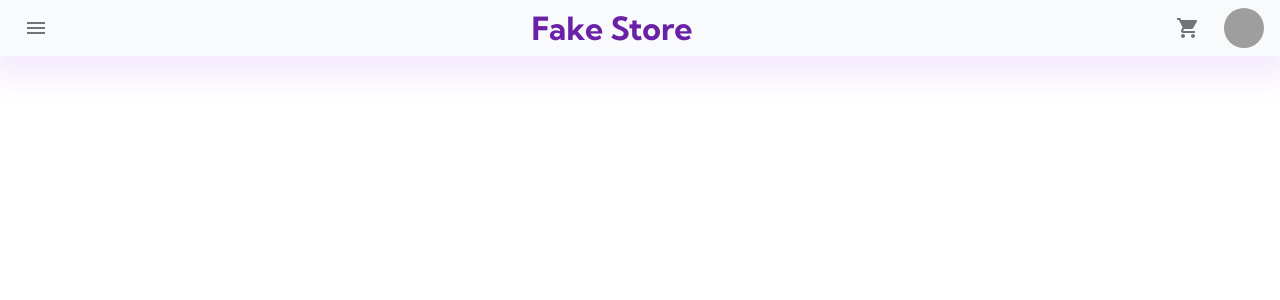
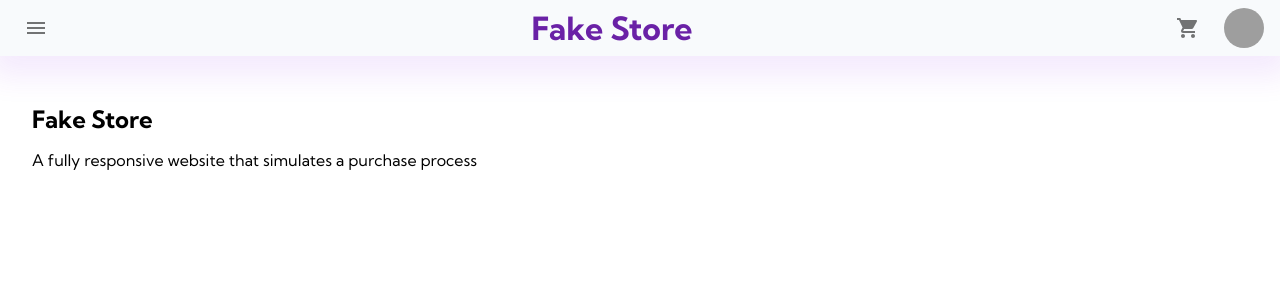
Before and after one commit to vieira-a/fake-store-react, a React (Vite) app: page / in a window 1280 px wide. Shown: the top 300 px of the page. Built offline with nearby package versions, Linux system fonts and the light colour scheme; grey boxes are pictures that could not be loaded.

Commit message:
feat: add Hero section

```diff
--- a/src/App.tsx
+++ b/src/App.tsx
@@ -2,12 +2,14 @@ import { GlobalStyle } from "./styles/global";
 
 //components
 import Navigation from "./components/Navigation/Navigation";
+import Home from "./pages/Home/Home";
 
 function App() {
   return (
     <>
       <GlobalStyle />
       <Navigation />
+      <Home />
     </>
   );
 }
--- /dev/null
+++ b/src/pages/Home/Home.tsx
@@ -0,0 +1,10 @@
+import * as S from './styles'
+
+export default function Home() {
+  return (
+    <S.Hero>
+      <h2>Fake Store</h2>
+      <p>A fully responsive website that simulates a purchase process</p>
+    </S.Hero>
+  )
+}
--- /dev/null
+++ b/src/pages/Home/styles.tsx
@@ -0,0 +1,10 @@
+import styled from 'styled-components';
+import { color } from '../../components/UI/colors';
+
+export const Hero = styled('section')`
+  padding: 3rem 2rem;
+  display: flex;
+  flex-direction: column;
+  gap: 1rem;
+  justify-content: center;
+`
```
